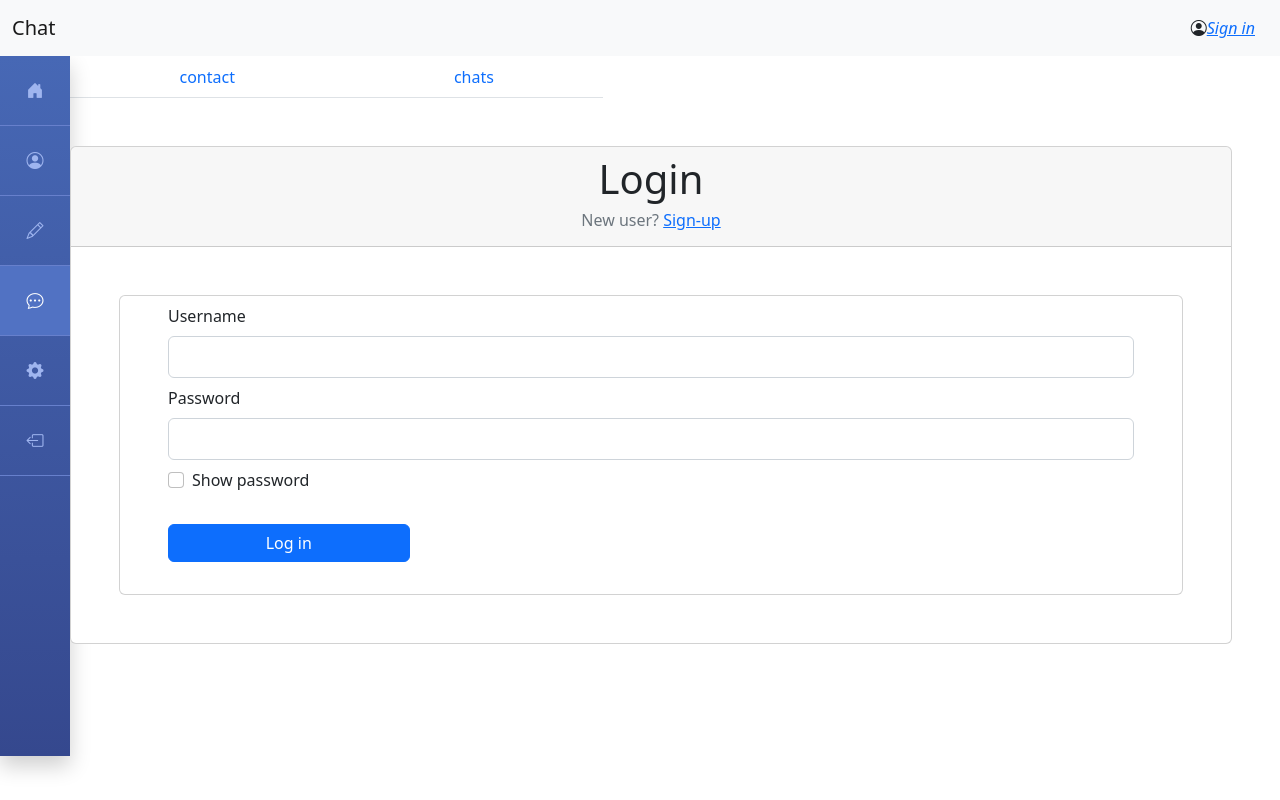
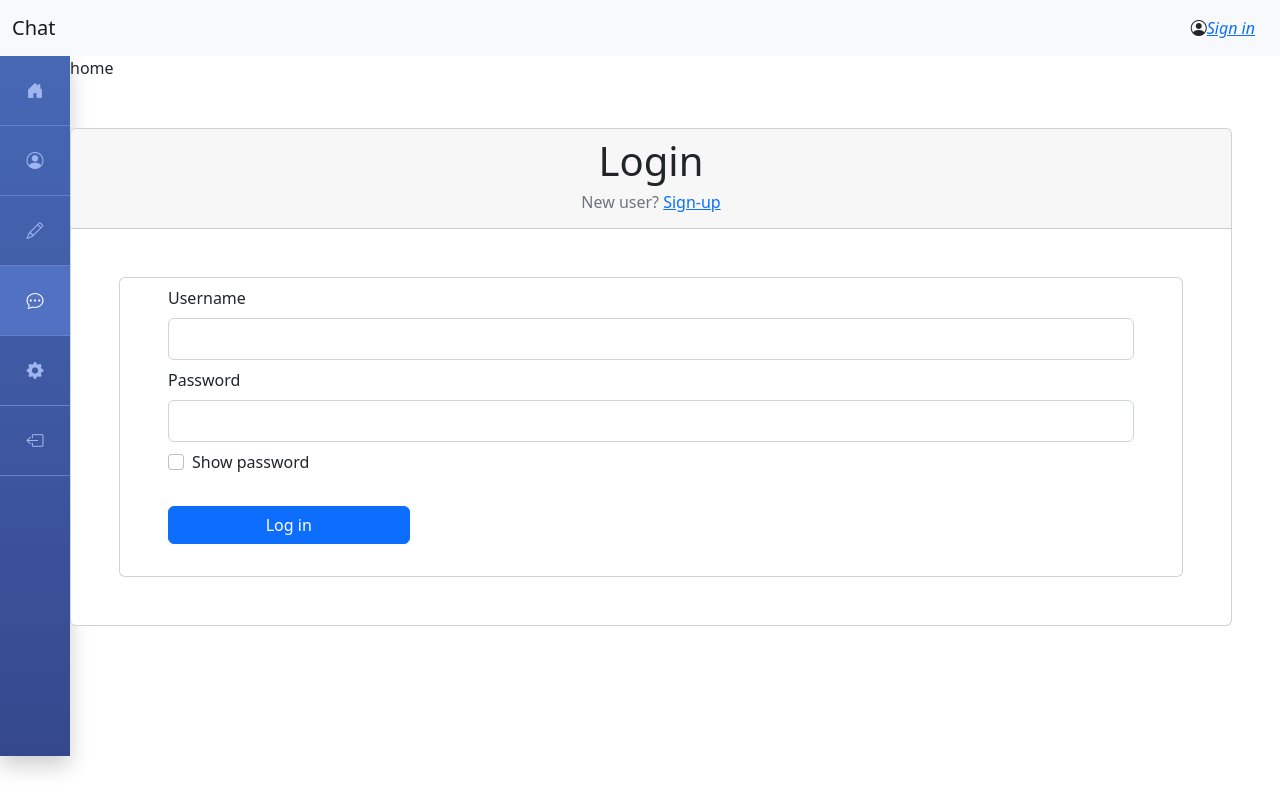
Before and after one commit to drsheko/chat-app, a React (Create React App) app in the folder client/: page /login in a window 1280 px wide. Built offline with nearby package versions, Linux system fonts and the light colour scheme.

Commit message:
add axios api

```diff
--- a/client/package.json
+++ b/client/package.json
@@ -6,6 +6,7 @@
     "@testing-library/jest-dom": "^5.16.5",
     "@testing-library/react": "^13.3.0",
     "@testing-library/user-event": "^13.5.0",
+    "axios": "^0.27.2",
     "bootstrap": "^5.2.0",
     "bootstrap-icons": "^1.9.1",
     "react": "^18.2.0",
--- a/client/src/components/dashboard.js
+++ b/client/src/components/dashboard.js
@@ -1,23 +1,23 @@
 import React from 'react';
-import {useState} from 'react'
-import Tabs from 'react-bootstrap/Tabs'
-import Tab from 'react-bootstrap/Tab';
-import Contacts from './contacts';
-function Dashboard() {
+import {useState, useEffect} from 'react'
+import ContactSection from './contactsSection';
 
-     const [key, setKey] = useState('contacts')
+function Dashboard({currKey}) {
+
+    const [activeKey,setActiveKey] = useState(currKey)
+
+    useEffect(()=>{
+        setActiveKey(currKey)
+    },[currKey])
     return (
-        <Tabs activeKey={key}
-        onSelect={(k) => setKey(k)}
-        className="mb-3 col-5 " fill>
-        <Tab eventKey= 'contact'  title='contact'>
-            <Contacts/>
-        </Tab>
-
-        <Tab eventKey='chats' title='chats'>
-            <div>active chats</div>
-        </Tab>
-        </Tabs>
+        <div>
+            {   activeKey =='home'?'home'
+                : activeKey == 'profile'? 'profile'
+                : activeKey=='contacts'? <ContactSection/>
+                : activeKey =='pencil'? 'pencil'
+                :'settings'
+            }
+        </div>
     );
 }
 
--- a/client/src/components/header.js
+++ b/client/src/components/header.js
@@ -10,11 +10,18 @@ const Header = ({ setUser }) => {
     setUser(user);
   }, [user]);
   // logout
-  const logout = () => {
-    setUser(null);
-    localStorage.clear();
-    navigate("/");
-   // toast.success("You logged out successfully");
+  const logout = async() => {
+    try{
+        var res = await fetch("http://localhost:3001/api/logout")
+        setUser(null);
+        localStorage.clear();
+        navigate("/");
+    // toast.success("You logged out successfully");
+    }
+    catch{
+
+    }
+
   };
   return (
     <>
--- a/client/src/components/login.js
+++ b/client/src/components/login.js
@@ -1,5 +1,6 @@
 import { useEffect, useState } from "react";
 import { Link, useNavigate } from "react-router-dom";
+import axios from 'axios';
 const Login = ({ getUser }) => {
   let navigate = useNavigate();
   const [errors, setErrors] = useState();
@@ -11,26 +12,19 @@ const Login = ({ getUser }) => {
   const handleFormSubmit = async (e) => {
     try {
       e.preventDefault();
+      var res = await axios.post("http://localhost:3001/api/login",{
+        username: form.username,
+        password: form.password
+      })
+      var user = res.data.user
 
-      var res = await fetch("http://localhost:3001/api/login", {
-        method: "Post",
-        headers: {
-          "Content-Type": "application/x-www-form-urlencoded",
-        },
-        body: new URLSearchParams({
-          username: form.username,
-          password: form.password,
-        }),
-      });
-      var data = await res.json();
-      var user = await data.user;
-      if ("errors" in data) {
-        setErrors(data.errors.error);
+      if ("errors" in res.data) {
+        setErrors(res.data.errors.error);
       } else {
         getUser(user); //send user to app
         // Save logged user to local storage
         localStorage.setItem("CHAT_APP_user", JSON.stringify(user));
-        navigate("/dashboard", { replace: true });
+        navigate("/", { replace: true });
       }
     } catch (err) {
       //setError(err)
```
Also changed, not shown: client/src/images/.jpg (renamed from client/src/images/unknown.jpg), 1 other file (tests, documents, lock files or other folders).
